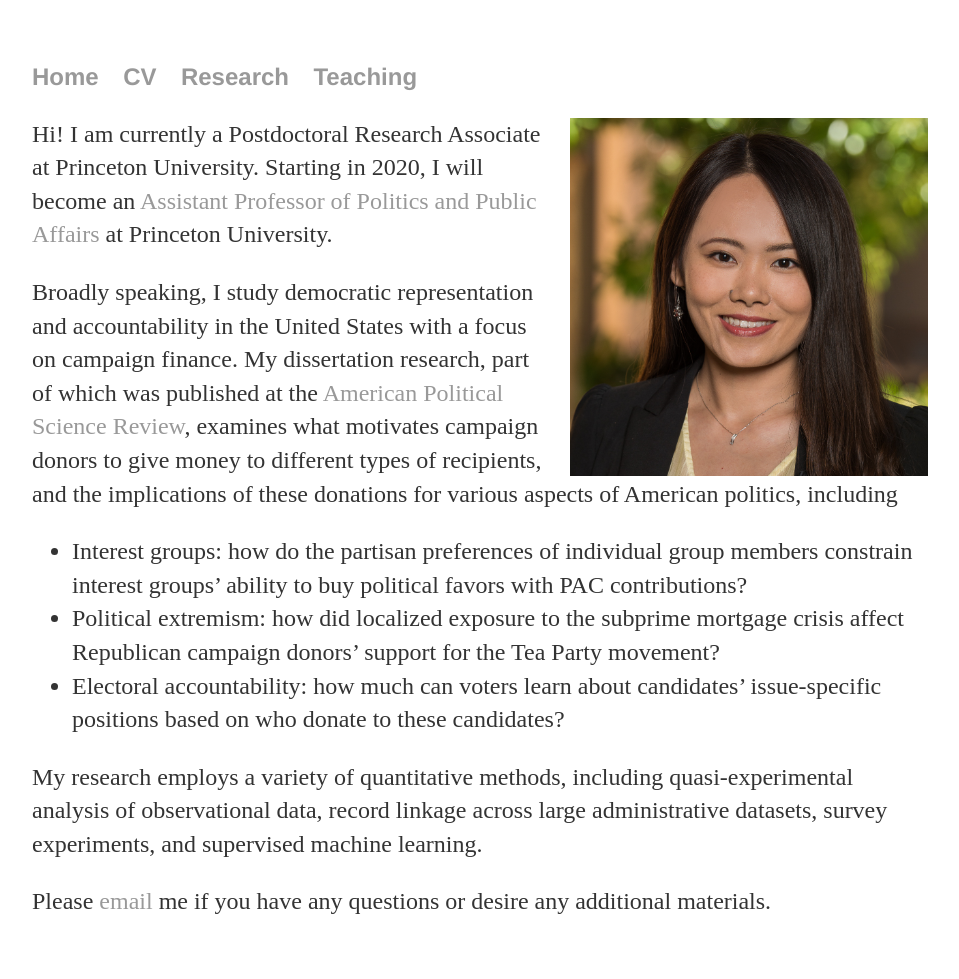
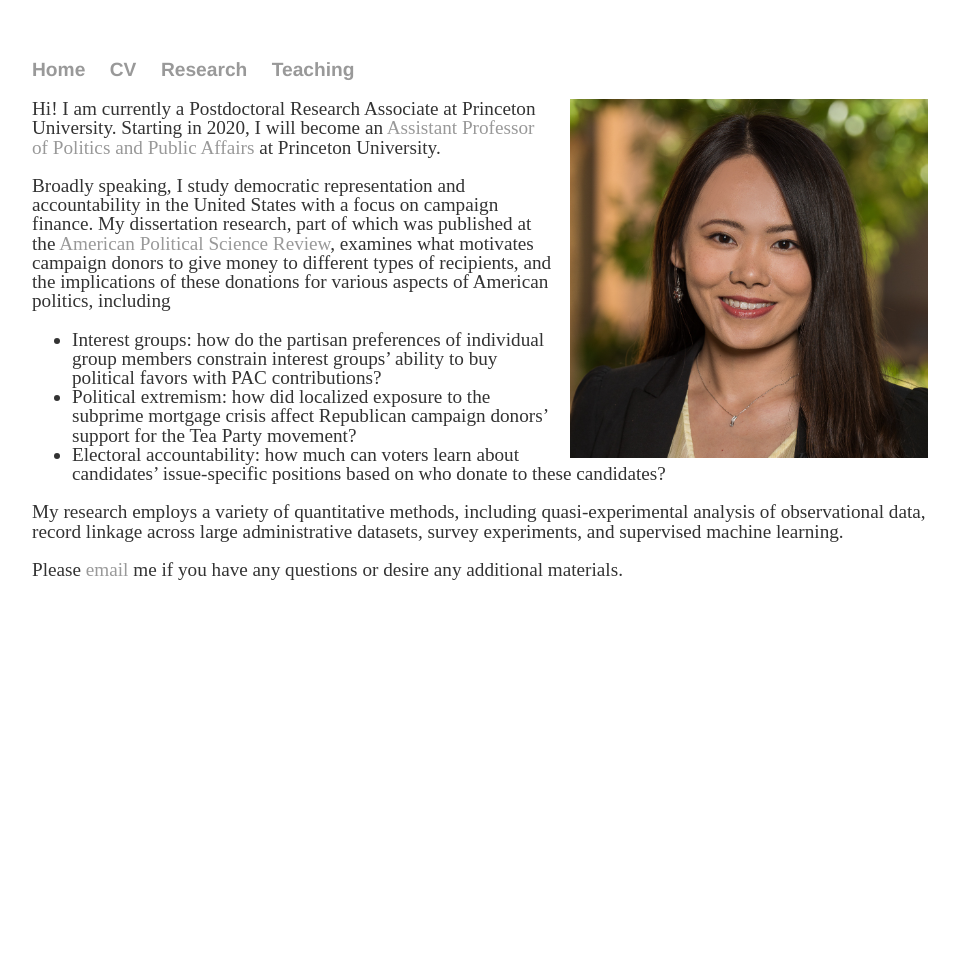
Before and after one commit to zhaoliresearch/zhaoliresearch.github.io, a Jekyll site: the page built from index.html, in a window 1280 px wide. Shown: the whole page, without its empty margins (160-1119 px from the left). Built offline with Jekyll 4.4.1, drawn with Linux system fonts in a browser that asks for light colours; after the commit the page ends 900 px from its top, so only the background shows below that.

Commit message:
Update main.css

```diff
--- a/css/main.css
+++ b/css/main.css
@@ -24,8 +24,8 @@ h1 {
     font-family:'Helvetica', 'Arial', 'Sans-Serif';
 }
 p, ul li {
-    font-size: 1.5em;
-    line-height: 1.4em;
+    font-size: 1.2em;
+    line-height: 1em;
     color: #333;
 }
 footer {
```
